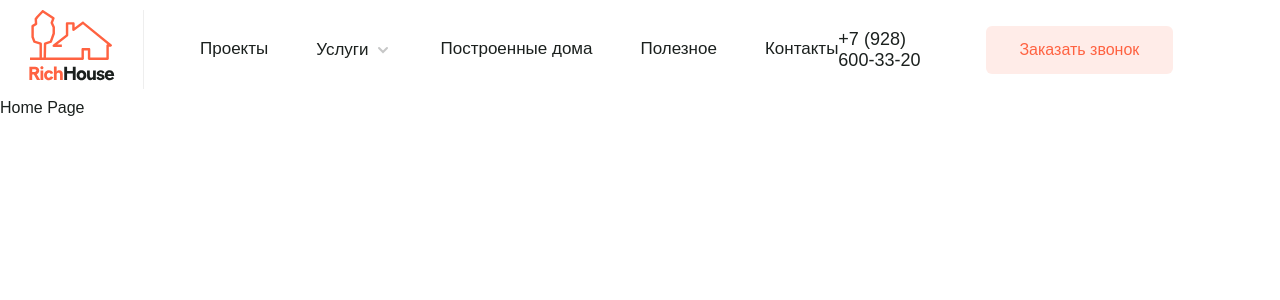
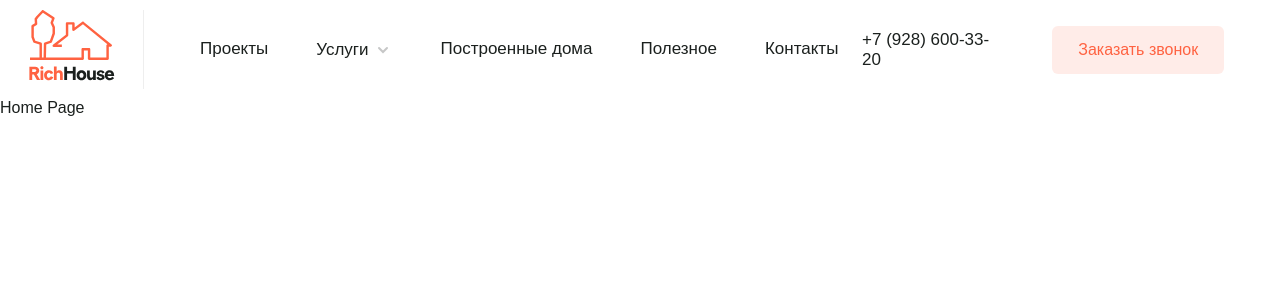
Before and after one commit to ElizavetaLeus/rich-house, a Vue app: page / in a window 1280 px wide. Shown: the top 300 px of the page. Built offline with nearby package versions, Linux system fonts and the light colour scheme.

Commit message:
поправила стили в хедере

```diff
--- a/src/components/TheHeader.vue
+++ b/src/components/TheHeader.vue
@@ -26,13 +26,13 @@ import AppVector from '@/components/ui/AppVector.vue';
 import vectors from '@/assets/vectors/vectors';
 import AppButton from './ui/AppButton.vue';
 import AppMenu from './ui/AppMenu.vue';
-
 </script>
 
 <style module>
 .header {
   padding-block: 10px;
   display: flex;
+  width: 100%;
 }
 .logoWrapper {
   padding-inline: 28px;
@@ -41,6 +41,7 @@ import AppMenu from './ui/AppMenu.vue';
 .headerMenu {
   display: flex;
   justify-content: space-between;
+  width: 100%;
 }
 .feedback {
   display: flex;
@@ -50,9 +51,13 @@ import AppMenu from './ui/AppMenu.vue';
   padding-inline-end: 56px;
 }
 .phone {
-  font-size: 18px;
+  font-size: 17px;
+  max-width: 162px;
+  width: 100%;
 }
 .callButton {
   max-width: 187px;
+  width: 100%;
+  padding-inline: 24px;
 }
 </style>
```
